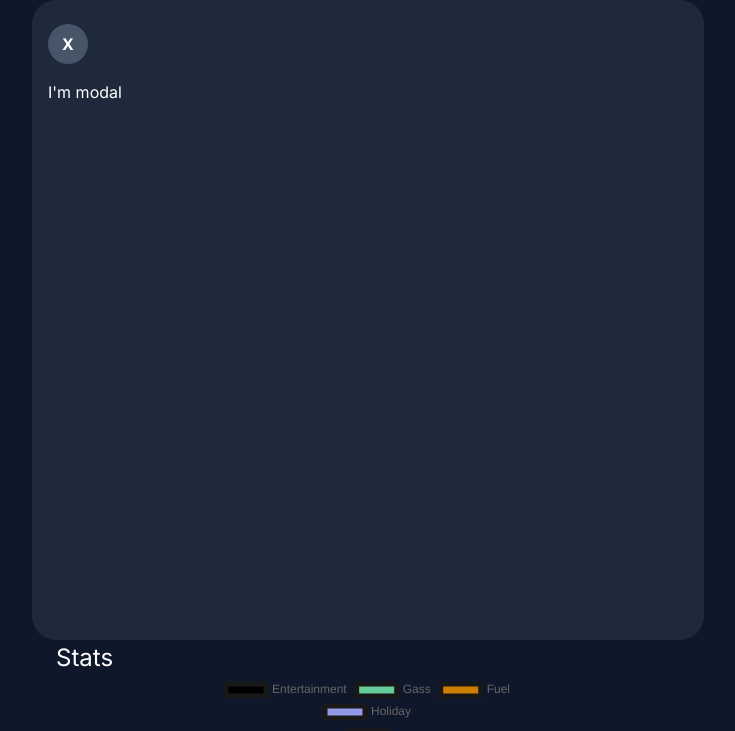
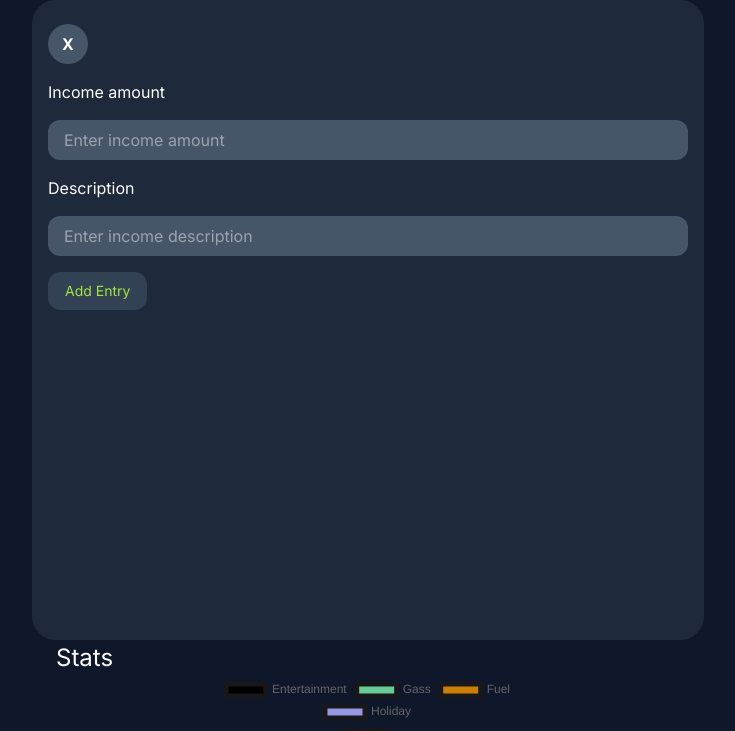
Before and after one commit to driffe/Army, a Next.js app in the folder money-tracker/: page / in a window 1280 px wide. Shown: the top 731 px of the page, without its empty margins (272-1007 px from the left). Built offline with nearby package versions, Linux system fonts and the light colour scheme; grey boxes are pictures that could not be loaded.

Commit message:
Setup firebase and Reading Firebase docs

```diff
--- a/money-tracker/app/globals.css
+++ b/money-tracker/app/globals.css
@@ -4,28 +4,38 @@
 
 @layer base{
     body{
-        @apply bg-slate-900 text-white;
+        @apply relative bg-slate-900 text-white;
 
     }
+
     button{
         @apply transition-all duration-100 hover:scale-110 ;
+    }
+
+    input {
+        @apply px-4 py-2 bg-slate-600 rounded-xl
     }
 }
 
 @layer utilities{
-    .btn{
-        @apply px-4 py-2 text-sm capitalize rounded-xl;
+    .btn {
+        @apply self-start px-4 py-2 text-sm capitalize rounded-xl;
     }
 
-    .btn-primary{
-        @apply border bg-slate-700 text-lime-400;
+    .btn-primary {
+        @apply border bg-slate-700 border-slate-700 text-lime-400;
     }
 
     .btn-primary-outline {
         @apply border border-lime-400 text-lime-400
     }
 
-    .btn-danger{
-        @apply border text-white bg-red-600 border-red-600;
+    .btn-danger {
+        @apply text-white bg-red-600 border-red-600;
     }
+
+    .input-group {
+        @apply flex flex-col gap-4
+    }
+
 }
--- a/money-tracker/app/page.js
+++ b/money-tracker/app/page.js
@@ -1,10 +1,14 @@
 "use client";
-import { useState } from 'react';
+import { useState, useRef } from 'react';
 import {currencyFormatter} from '@/lib/utils'
 import ExpenseCategoryItem from '@/components/ExpenseCategory';
 import Modal from '@/components/Modal';
 import {Chart as ChartJs, ArcElement, Tooltip, Legend} from'chart.js'
 import { Doughnut } from 'react-chartjs-2';
+
+//Firebase
+import { db } from '@/lib/firebase';
+import { collection, addDoc } from 'firebase/firestore';
 
 ChartJs.register(ArcElement, Tooltip, Legend);
 
@@ -36,11 +40,64 @@ const DUMMY_DATA = [
 ];
 
 export default function Home({color, title, total}) {
-const [modalIsOpen, setModalIsOpen] = useState(true);
+const [showAddIncomeModal, setShowAddIncomeModal] = useState(true);
+const amountRef = useRef();
+const descriptionRef = useRef();
+
+//Handler Functions
+const addIncomeHandler = async (e) => {
+  e.preventDefault();
+
+  const newIncome = {
+    amount: amountRef.current.value,
+    description: descriptionRef.current.value,
+    createAt: new Date(),
+  }
+
+  const collectionRef = collection(db, "income")
+  try {
+    const docSnap = await addDoc(collectionRef, newIncome)
+
+  } catch (error) {
+    console.log(error.message);
+  }
+
+};
+
   return (
     <>
-      {/* Modal */}
-      <Modal show={modalIsOpen} onClose={setModalIsOpen}><h3>I'm modal</h3></Modal>
+      {/* Add Income Modal */}
+      <Modal show={showAddIncomeModal} onClose={setShowAddIncomeModal}>
+        <form onSubmit={addIncomeHandler} className='flex flex-col gap-4'>
+          <div className='input-group'>
+            <label htmlFor='amount'>Income amount</label>
+            <input
+              type='number'
+              name='amount'
+              ref={amountRef}
+              min={0.01}
+              step={0.01}
+              placeholder='Enter income amount'
+              required
+            />
+          </div>
+
+          <div className='flex flex-col gap-4'>
+            <label htmlFor='description'>Description</label>
+            <input
+              name='description'
+              type='text'
+              ref={descriptionRef}
+              placeholder='Enter income description'
+              required
+            />
+          </div>
+
+          <button type='submit' className='btn btn-primary'>
+            Add Entry
+          </button>
+        </form>
+      </Modal>
 
       <main className="container max-w-2xl px-6 mx-auto">
         <section className="py-3">
@@ -49,8 +106,15 @@ const [modalIsOpen, setModalIsOpen] = useState(true);
         </section>
 
         <section className="flex items-center gap-2 py-3">
-          <button onClick={() => {setModalIsOpen(true)}} className="btn btn-primary">+ Expense</button>
-          <button className="btn btn-primary-outline">+ Income</button>
+          <button
+            onClick={() => {
+
+            }}
+            className="btn btn-primary">+ Expense</button>
+          <button onClick={() => {
+            setShowAddIncomeModal(true)
+          }}
+          className="btn btn-primary-outline">+ Income</button>
         </section>
 
         {/* Expense */}
@@ -60,6 +124,7 @@ const [modalIsOpen, setModalIsOpen] = useState(true);
             {DUMMY_DATA.map(expense => {
               return (
                 <ExpenseCategoryItem
+                  key={expense.id}
                   color={expense.color}
                   title={expense.title}
                   total={expense.total}
--- /dev/null
+++ b/money-tracker/lib/firebase/index.js
@@ -0,0 +1,21 @@
+// Import the functions you need from the SDKs you need
+import { initializeApp } from "firebase/app";
+import { getFirestore } from "firebase/firestore";
+// TODO: Add SDKs for Firebase products that you want to use
+// https://firebase.google.com/docs/web/setup#available-libraries
+
+// Your web app's Firebase configuration
+const firebaseConfig = {
+  apiKey: "AIzaSyCZBzOA-rndFsBpJVPQDi4p1PoeAq1Hh40",
+  authDomain: "money-tracker-f82b9.firebaseapp.com",
+  projectId: "money-tracker-f82b9",
+  storageBucket: "money-tracker-f82b9.appspot.com",
+  messagingSenderId: "758146027382",
+  appId: "1:758146027382:web:ff6a93fde273dd7b8bb457"
+};
+
+// Initialize Firebase
+const app = initializeApp(firebaseConfig);
+const db = getFirestore(app);
+
+export {app, db}
--- a/money-tracker/package.json
+++ b/money-tracker/package.json
@@ -10,6 +10,7 @@
   },
   "dependencies": {
     "chart.js": "^4.4.0",
+    "firebase": "^10.6.0",
     "next": "14.0.1",
     "react": "^18",
     "react-chartjs-2": "^5.2.0",
```
Also changed, not shown: 1 other file (tests, documents, lock files or other folders).
